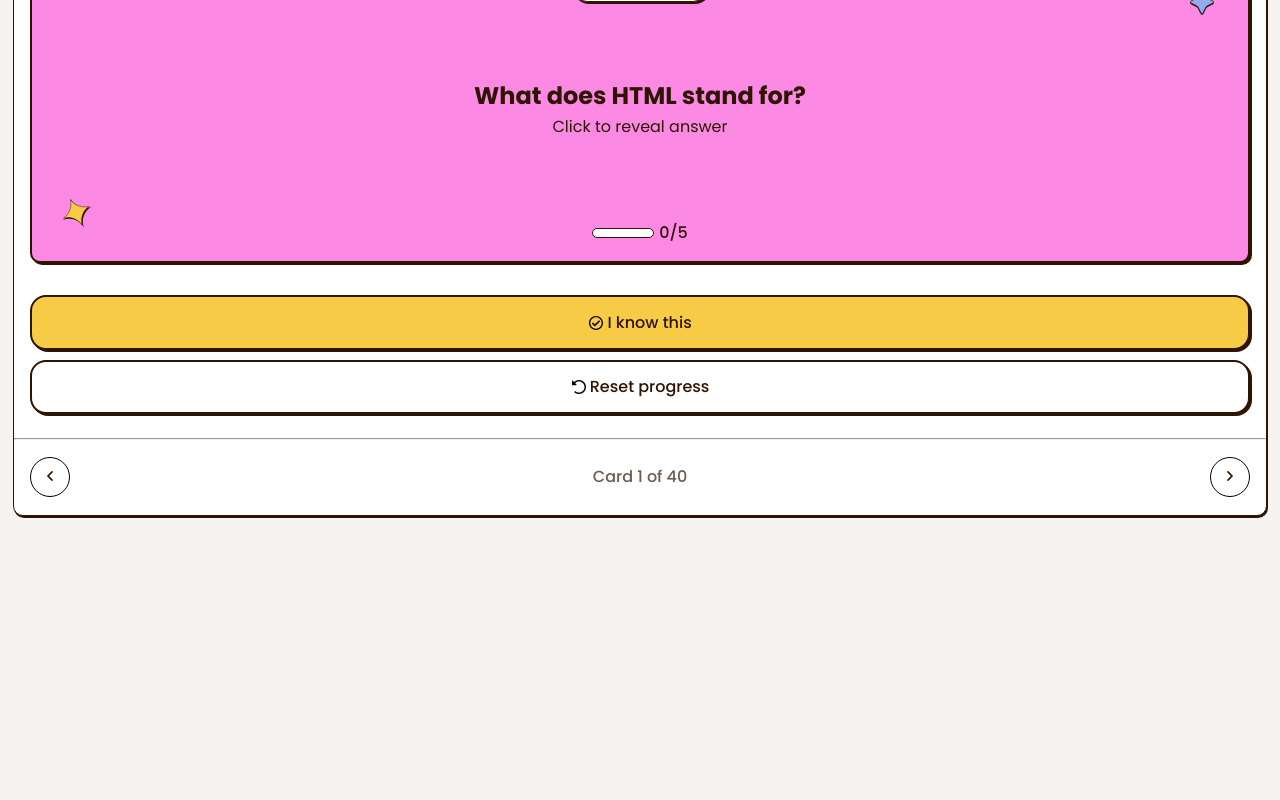
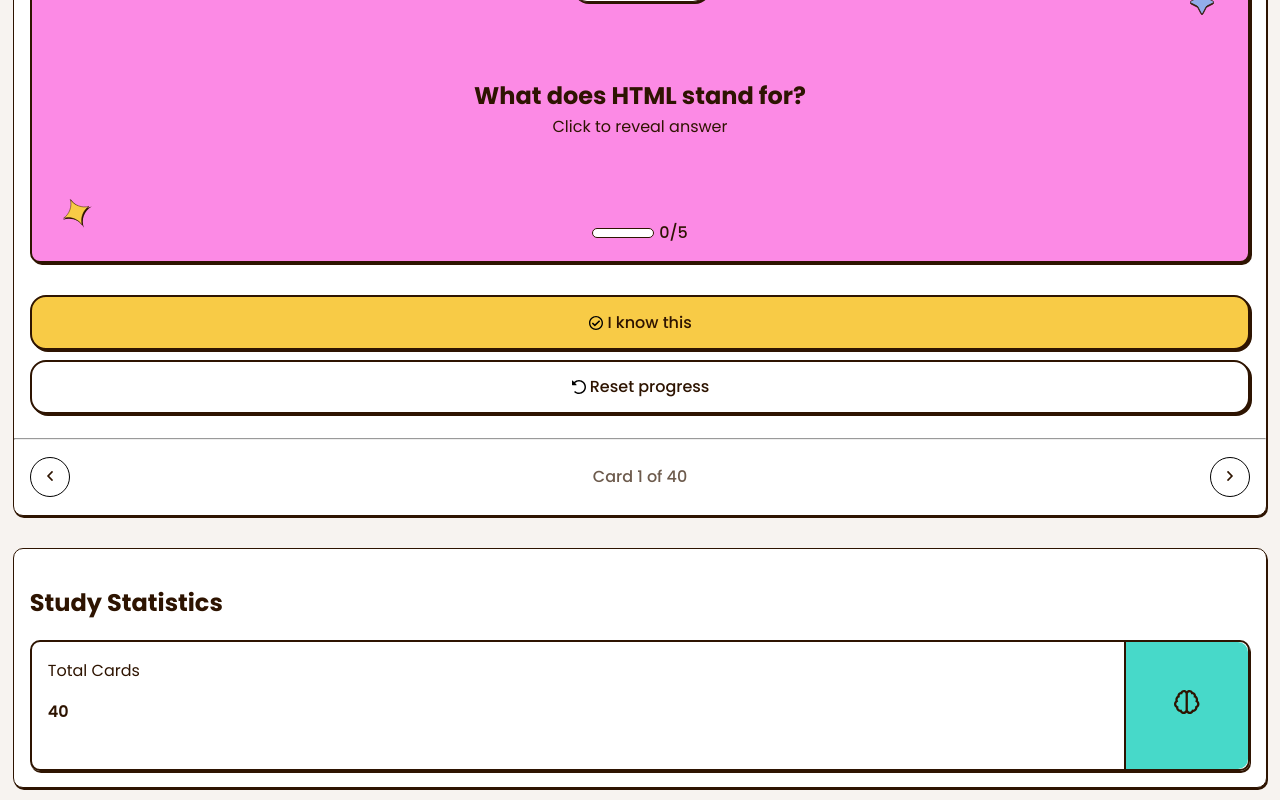
Before and after one commit to bengera/flashcard-app, a React (Vite) app: page / in a window 1280 px wide. Shown: the part 280-1080 px from the top of the page. Before the commit the page ends 809 px from the top, so only its background shows below. Built offline with nearby package versions, Linux system fonts and the light colour scheme.

Commit message:
Add statistics section

```diff
--- a/src/App.tsx
+++ b/src/App.tsx
@@ -73,7 +73,20 @@ return (
 
         </section>
 
-        <section className="statistics">
+        <section className="statistics u-shadow">
+            <h2 className="statistic__heading">Study Statistics</h2>
+
+            <div className="statistics__card u-shadow">
+                <div className="statistics__card-left-content">
+                <p className="statistics__card-label">Total Cards</p>
+                <p className="statistics__card-number">40</p>
+                </div>
+                <div className="statistics__card-icon-container">
+                    <img src="/images/icon-stats-mastered.svg" alt="icon-mastered" className="statistics__card-icon" />
+                </div>
+                </div>
+
+
 
         </section>
     </main>
--- a/src/css/main.css
+++ b/src/css/main.css
@@ -3,3 +3,4 @@
 @import "./global.css";
 @import "./header.css";
 @import "./study-panel.css";
+@import "./statistics.css";
--- /dev/null
+++ b/src/css/statistics.css
@@ -0,0 +1,41 @@
+.statistics {
+  margin-top: 2rem;
+  border: 1px solid var(--clr-neutral-900);
+  border-radius: var(--radius-10);
+  background-color: var(--clr-neutral-0);
+  color: var(--clr-neutral-900);
+  padding: 1rem;
+}
+
+.statistics__heading {
+  font-weight: 400;
+}
+
+.statistics__card-content {
+}
+
+.statistics__card {
+  display: flex;
+  justify-content: space-between;
+  gap: 4rem;
+  padding: 0 0 0 1rem;
+  border: 2px solid var(--clr-neutral-900);
+  border-radius: var(--radius-10);
+}
+
+.statistics__card-icon-container {
+  border-left: 2px solid var(--clr-neutral-900);
+  padding: 3rem;
+  background-color: var(--clr-teal-400);
+  border-top-right-radius: var(--radius-10);
+  border-bottom-right-radius: var(--radius-10);
+}
+
+.statistics__card-number {
+  font-weight: 600;
+}
+
+.icon {
+  width: 40px;
+  height: 40px;
+}
```
